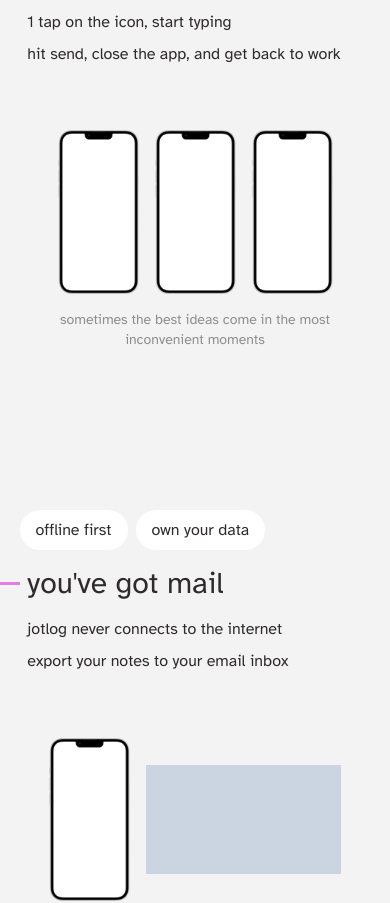
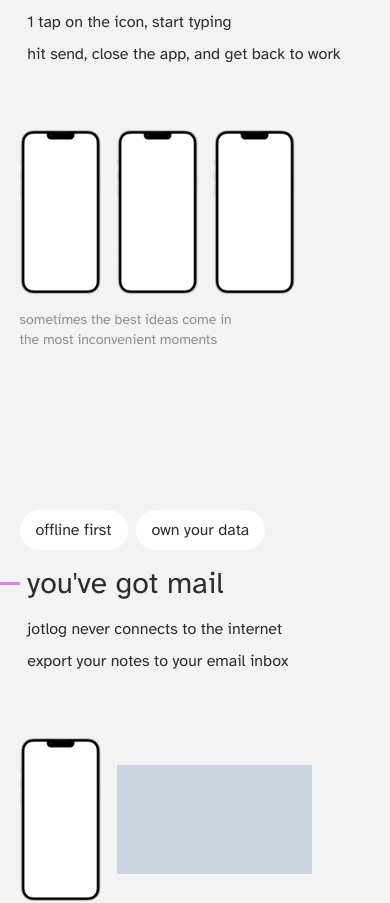
Before and after one commit to philparzer/jotlog-website, a Next.js app: page / in a window 390 px wide. Shown: the part 1026-1929 px from the top of the page. Built offline with nearby package versions, Linux system fonts and the light colour scheme.

Commit message:
fix mobile look

```diff
--- a/components/ContentBlock.tsx
+++ b/components/ContentBlock.tsx
@@ -31,9 +31,9 @@
           ))}
         </ul>
       </div>
-      <div className="mt-16 lg:py-32 lg:mt-36 flex flex-col items-center gap-4">
+      <div className="mt-16 px-[5vw] lg:py-32 lg:mt-36 flex flex-col lg:items-center gap-4">
         <div>{asset}</div>
-        <p className="opacity-50 text-sm px-[10vw] lg:px-0 text-center">{subline}</p>
+        <p className="opacity-50 text-sm max-w-[60vw] lg:max-w-none lg:text-center">{subline}</p>
       </div>
     </section>
   );
```
